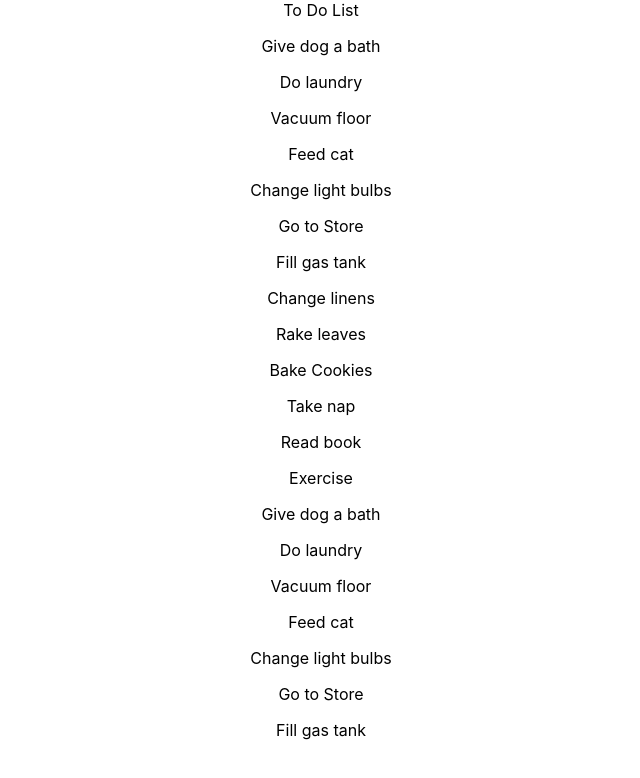
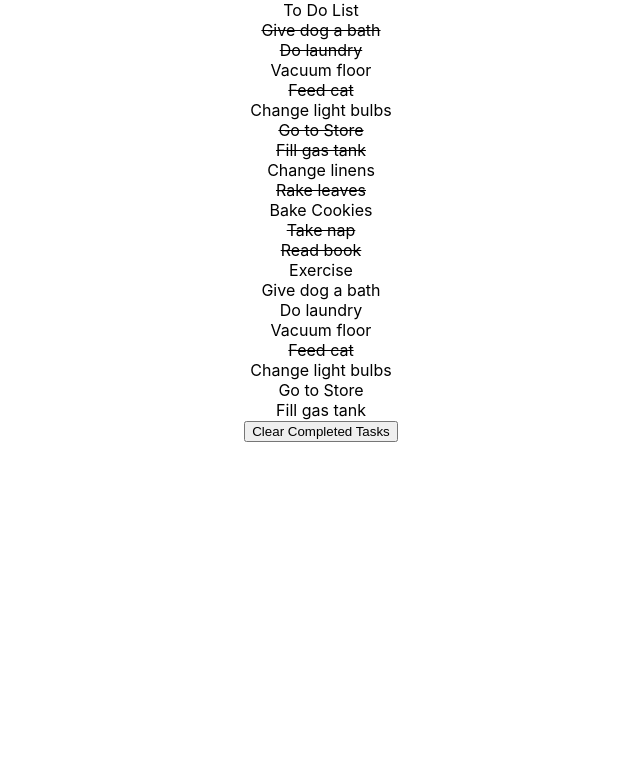
Before and after one commit to Abuelyazeed/To-Do-List, a React (Create React App) app: page / in a window 1280 px wide. Shown: the top 778 px of the page, without its empty margins (319-959 px from the left). Built offline with nearby package versions, Linux system fonts and the light colour scheme.

Commit message:
Added toggle task completion function and delete completed tasks button

```diff
--- a/src/App.js
+++ b/src/App.js
@@ -6,10 +6,31 @@ import data from "./data.json";
 
 function App() {
   const [toDoList, setToDoList] = useState(data);
+
+  const handleToggle = (id) => {
+    let mapped = toDoList.map((task) => {
+      return task.id == id
+        ? { ...task, complete: !task.complete }
+        : { ...task };
+    });
+    setToDoList(mapped);
+  };
+
+  const handleFilter = () => {
+    let filtered = toDoList.filter((task) => {
+      return !task.complete;
+    });
+    setToDoList(filtered);
+  };
+
   return (
     <div className="App">
       <Header />
-      <ToDoList toDoList={toDoList} />
+      <ToDoList
+        toDoList={toDoList}
+        handleToggle={handleToggle}
+        handleFilter={handleFilter}
+      />
     </div>
   );
 }
--- a/src/components/ToDo.js
+++ b/src/components/ToDo.js
@@ -1,9 +1,20 @@
 import React from "react";
 
-function ToDo({ todo }) {
+function ToDo({ todo, handleToggle }) {
+  const handleClick = (e) => {
+    e.preventDefault();
+    handleToggle(e.currentTarget.id);
+  };
   return (
-    <div>
-      <p>{todo.task}</p>
+    <div
+      id={todo.id}
+      key={todo.id + todo.task}
+      name="todo"
+      value={todo.id}
+      onClick={handleClick}
+      className={todo.complete ? "todo strike" : "todo"}
+    >
+      {todo.task}
     </div>
   );
 }
--- a/src/components/ToDoList.js
+++ b/src/components/ToDoList.js
@@ -1,12 +1,14 @@
 import React from "react";
 import ToDo from "./ToDo";
 
-function ToDoList({ toDoList }) {
+function ToDoList({ toDoList, handleToggle, handleFilter }) {
   return (
     <div>
       {toDoList.map((todo) => {
-        return <ToDo todo={todo} />;
+        return <ToDo todo={todo} handleToggle={handleToggle} />;
       })}
+
+      <button onClick={handleFilter}>Clear Completed Tasks</button>
     </div>
   );
 }
--- a/src/index.css
+++ b/src/index.css
@@ -1,13 +1,16 @@
 body {
   margin: 0;
-  font-family: -apple-system, BlinkMacSystemFont, 'Segoe UI', 'Roboto', 'Oxygen',
-    'Ubuntu', 'Cantarell', 'Fira Sans', 'Droid Sans', 'Helvetica Neue',
+  font-family: -apple-system, BlinkMacSystemFont, "Segoe UI", "Roboto", "Oxygen",
+    "Ubuntu", "Cantarell", "Fira Sans", "Droid Sans", "Helvetica Neue",
     sans-serif;
   -webkit-font-smoothing: antialiased;
   -moz-osx-font-smoothing: grayscale;
 }
 
 code {
-  font-family: source-code-pro, Menlo, Monaco, Consolas, 'Courier New',
+  font-family: source-code-pro, Menlo, Monaco, Consolas, "Courier New",
     monospace;
 }
+.strike {
+  text-decoration: line-through;
+}
```
